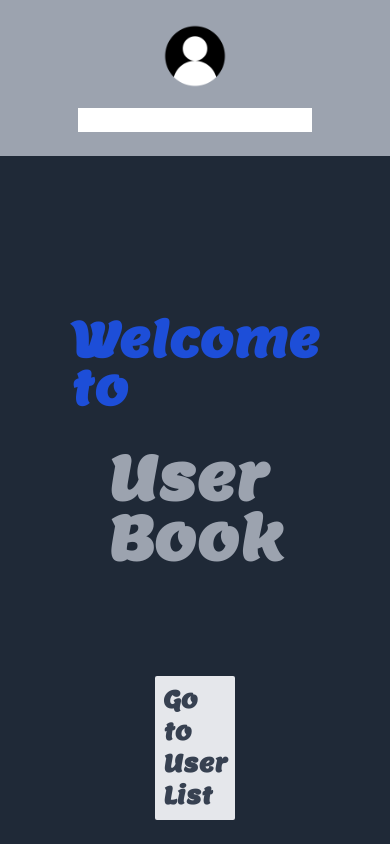
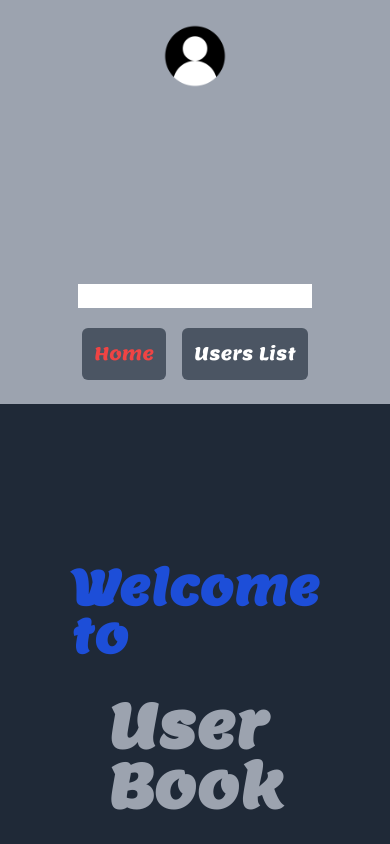
Before and after one commit to MaxParastiuk/SearchUsers, a Next.js app: page / in a window 390 px wide. Shown: the top 844 px of the page. Built offline with nearby package versions, Linux system fonts and the light colour scheme.

Commit message:
add nav active link

```diff
--- a/src/components/ActiveLink.tsx
+++ b/src/components/ActiveLink.tsx
@@ -1,4 +1,6 @@
+"use client";
 import Link from "next/link";
+import { usePathname } from "next/navigation";
 
 interface LinkProps {
 	children: string;
@@ -6,7 +8,19 @@ interface LinkProps {
 }
 
 const ActiveLink = ({ children, to }: LinkProps) => {
-	return <Link href={to}></Link>;
+	const router = usePathname();
+	const isMatch = router === to;
+	return (
+		<Link
+			href={to}
+			className={
+				isMatch
+					? "font-lemon bg-gray-600 text-lg text-red-500 hover:bg-blue-800 rounded-md p-3 duration-500"
+					: " font-lemon bg-gray-600 text-lg text-white hover:bg-blue-800 rounded-md p-3 duration-500"
+			}>
+			{children}
+		</Link>
+	);
 };
 
 export default ActiveLink;
--- a/src/components/Header.tsx
+++ b/src/components/Header.tsx
@@ -10,7 +10,7 @@ function Header() {
 				<nav className='z-10 bg-gray-400'>
 					<div className='mx-24 max-[640px]:mx-6 min-[320px]:py-6 max-w-full px-4 sm:px-6 lg:px-8'>
 						<div className='flex min-[320px]:gap-y-5 lg:flex-row min-[320px]:flex-col h-full items-center justify-between'>
-							<div className='flex items-center  min-[320px]:flex-col'>
+							<div className='flex items-center  min-[320px]:flex-col basis-60 items-baseline'>
 								<div className='flex-shrink-0'>
 									<Image
 										width={800}
@@ -20,13 +20,15 @@ function Header() {
 										alt='user-logo'
 									/>
 								</div>
-								<div className='md:block'>
-									<div className='ml-10 flex items-baseline space-x-4'>
-										<ActiveLink to='/'>Users</ActiveLink>
-									</div>
+							</div>
+							<SearchForm />
+
+							<div className=''>
+								<div className=' flex items-baseline space-x-4'>
+									<ActiveLink to='/'>Home</ActiveLink>
+									<ActiveLink to='/users/1'>Users List</ActiveLink>
 								</div>
 							</div>
-							<SearchForm />
 						</div>
 					</div>
 				</nav>
```
Also changed, not shown: src/interfaces/IUser.tsx (added), src/interfaces/IUserList.tsx (added).
